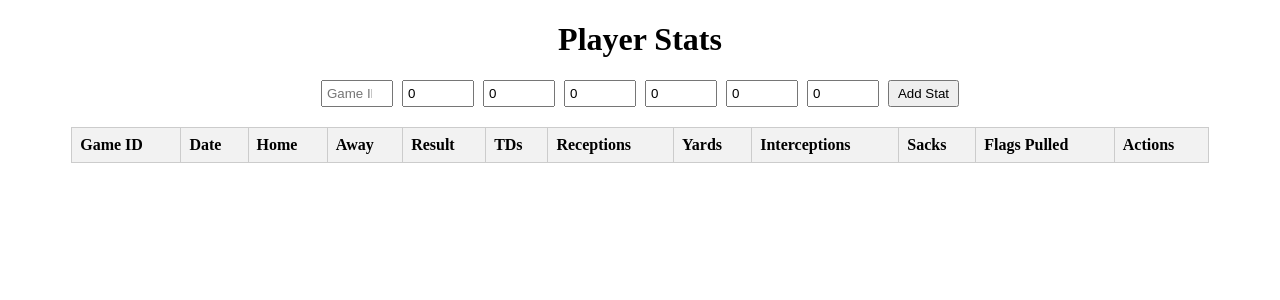
After one commit to colivi1499/flag_football_stats_dashboard, a Flask app: page /player_stats_page in a window 1280 px wide. The commit adds this page. Shown: the top 300 px of the page. Run offline with Flask 3, Linux system fonts and the light colour scheme; lists and menus that the app fills with data are empty.

Commit message:
Added pages for stat tracking and insertion

```diff
--- a/app.py
+++ b/app.py
@@ -7,6 +7,23 @@ app = Flask(__name__)
 @app.route("/")
 def home():
     return render_template("index.html")
+
+@app.route("/players_page")
+def players_page():
+    return render_template("players.html")
+
+
+@app.route("/player_stats_page")
+def player_stats_page():
+    return render_template("player_stats.html")
+
+@app.route("/teams_page")
+def teams_page():
+    return render_template("teams.html")
+
+@app.route("/games_page")
+def games_page():
+    return render_template("games.html")
 
 # -------- TEAM ENDPOINTS -------- #
 
@@ -21,6 +38,20 @@ def create_team():
     conn.commit()
 
     return jsonify({"id": cur.lastrowid, "name": name}), 201
+
+@app.route("/teams/<int:team_id>", methods=["DELETE"])
+def delete_team(team_id):
+    conn = get_db()
+    cur = conn.cursor()
+
+    existing = cur.execute("SELECT id FROM teams WHERE id = ?", (team_id,)).fetchone()
+    if not existing:
+        return jsonify({"error": "Team not found"}), 404
+
+    cur.execute("DELETE FROM teams WHERE id = ?", (team_id,))
+    conn.commit()
+    return jsonify({"status": "deleted", "id": team_id})
+
 
 @app.route("/teams", methods=["GET"])
 def list_teams():
@@ -56,6 +87,15 @@ def create_player():
     conn.commit()
 
     return jsonify({"id": cur.lastrowid, "name": name, "team_id": team_id}), 201
+
+@app.route("/players/<int:player_id>", methods=["GET"])
+def get_player(player_id):
+    conn = get_db()
+    player = conn.execute("SELECT * FROM players WHERE id = ?", (player_id,)).fetchone()
+    if player:
+        return jsonify(dict(player))
+    return jsonify({"error": "Player not found"}), 404
+
 
 @app.route("/players/<int:player_id>", methods=["DELETE"])
 def delete_player(player_id):
@@ -208,6 +248,26 @@ def create_game():
     except sqlite3.IntegrityError as e:
         return jsonify({"error": str(e)}), 400
 
+@app.route("/games", methods=["GET"])
+def list_games():
+    conn = get_db()
+    games = conn.execute("""
+        SELECT
+            g.id,
+            g.date,
+            g.result,
+            home.name AS home_team,
+            away.name AS away_team
+        FROM games g
+        JOIN teams home ON home.id = g.home_team_id
+        JOIN teams away ON away.id = g.away_team_id
+        ORDER BY g.date
+    """).fetchall()
+
+    # Convert SQLite rows to dictionaries
+    return jsonify([dict(game) for game in games])
+
+
 @app.route("/games/<int:game_id>", methods=["DELETE"])
 def delete_game(game_id):
     conn = get_db()
--- a/models.sql
+++ b/models.sql
@@ -5,7 +5,7 @@ DROP TABLE IF EXISTS player_stats;
 
 CREATE TABLE teams (
     id INTEGER PRIMARY KEY AUTOINCREMENT,
-    name TEXT NOT NULL
+    name TEXT NOT NULL UNIQUE
 );
 
 CREATE TABLE players (
--- a/templates/index.html
+++ b/templates/index.html
@@ -5,6 +5,10 @@
 </head>
 <body>
     <h1>Flag Football Stats</h1>
-    <p>Your backend is running!</p>
+    <ul>
+        <li><a href="{{ url_for('players_page') }}">View Players</a></li>
+        <li><a href="{{ url_for('teams_page') }}">View Teams</a></li>
+        <li><a href="{{ url_for('games_page') }}">View Games</a></li>
+    </ul>
 </body>
 </html>
--- /dev/null
+++ b/templates/player_stats.html
@@ -0,0 +1,140 @@
+<!DOCTYPE html>
+<html lang="en">
+<head>
+    <meta charset="UTF-8">
+    <style>
+        table { border-collapse: collapse; width: 90%; margin: auto; }
+        th, td { border: 1px solid #ccc; padding: 8px; text-align: left; }
+        th { background-color: #f2f2f2; }
+        h1 { text-align: center; }
+        #add-stats-form { text-align: center; margin: 20px auto; }
+        #add-stats-form input { width: 60px; margin-right: 5px; padding: 4px; }
+        button { padding: 4px 8px; }
+        button.delete-btn { color: white; background-color: red; border: none; cursor: pointer; }
+    </style>
+</head>
+<body>
+    <h1 id="player-title">Player Stats</h1>
+
+    <div id="add-stats-form">
+        <input type="number" id="game-id" placeholder="Game ID" required>
+        <input type="number" id="touchdowns" placeholder="TDs" value="0">
+        <input type="number" id="receptions" placeholder="Receptions" value="0">
+        <input type="number" id="yards" placeholder="Yards" value="0">
+        <input type="number" id="interceptions" placeholder="Interceptions" value="0">
+        <input type="number" id="sacks" placeholder="Sacks" value="0">
+        <input type="number" id="flags-pulled" placeholder="Flags Pulled" value="0">
+        <button onclick="addStat()">Add Stat</button>
+    </div>
+
+    <table>
+        <thead>
+            <tr>
+                <th>Game ID</th>
+                <th>Date</th>
+                <th>Home</th>
+                <th>Away</th>
+                <th>Result</th>
+                <th>TDs</th>
+                <th>Receptions</th>
+                <th>Yards</th>
+                <th>Interceptions</th>
+                <th>Sacks</th>
+                <th>Flags Pulled</th>
+                <th>Actions</th>
+            </tr>
+        </thead>
+        <tbody id="stats-body"></tbody>
+    </table>
+
+    <script>
+        function getQueryParam(param) {
+            const urlParams = new URLSearchParams(window.location.search);
+            return urlParams.get(param);
+        }
+
+        async function loadStats() {
+            const player_id = getQueryParam("player_id");
+            if (!player_id) return;
+
+            // Fetch player info
+            const playerRes = await fetch(`/players/${player_id}`);
+            if (!playerRes.ok) return;
+            const player = await playerRes.json();
+
+            document.getElementById("player-title").textContent = `${player.name}'s Stats`;
+
+            // Fetch stats
+            const res = await fetch(`/players/${player_id}/stats`);
+            const stats = await res.json();
+
+            const tbody = document.getElementById("stats-body");
+            tbody.innerHTML = "";
+
+            stats.forEach(stat => {
+                const tr = document.createElement("tr");
+                tr.innerHTML = `
+                    <td>${stat.game_id}</td>
+                    <td>${stat.game_date}</td>
+                    <td>${stat.home_team}</td>
+                    <td>${stat.away_team}</td>
+                    <td>${stat.result || ""}</td>
+                    <td>${stat.touchdowns}</td>
+                    <td>${stat.receptions}</td>
+                    <td>${stat.yards}</td>
+                    <td>${stat.interceptions}</td>
+                    <td>${stat.sacks}</td>
+                    <td>${stat.flags_pulled}</td>
+                    <td><button class="delete-btn" onclick="deleteStat(${stat.id})">Delete</button></td>
+                `;
+                tbody.appendChild(tr);
+            });
+        }
+
+
+        async function addStat() {
+            const player_id = getQueryParam("player_id");
+            if (!player_id) return;
+
+            const data = {
+                player_id: player_id,
+                game_id: document.getElementById("game-id").value,
+                touchdowns: document.getElementById("touchdowns").value || 0,
+                receptions: document.getElementById("receptions").value || 0,
+                yards: document.getElementById("yards").value || 0,
+                interceptions: document.getElementById("interceptions").value || 0,
+                sacks: document.getElementById("sacks").value || 0,
+                flags_pulled: document.getElementById("flags-pulled").value || 0
+            };
+
+            const res = await fetch("/stats", {
+                method: "POST",
+                headers: { "Content-Type": "application/json" },
+                body: JSON.stringify(data)
+            });
+
+            if (res.ok) {
+                document.getElementById("game-id").value = "";
+                loadStats();
+            } else {
+                const err = await res.json();
+                alert(err.error || "Failed to add stat");
+            }
+        }
+
+        async function deleteStat(statId) {
+            if (!confirm("Are you sure you want to delete this stat?")) return;
+
+            const res = await fetch(`/player_stats/${statId}`, { method: "DELETE" });
+            if (res.ok) {
+                loadStats();
+            } else {
+                const err = await res.json();
+                alert(err.error || "Failed to delete stat");
+            }
+        }
+
+        loadStats();
+    </script>
+</body>
+</html>
```
Also changed, not shown: templates/games.html (added, +141 -0 lines), templates/players.html (added, +108 -0 lines), templates/teams.html (added, +95 -0 lines).
